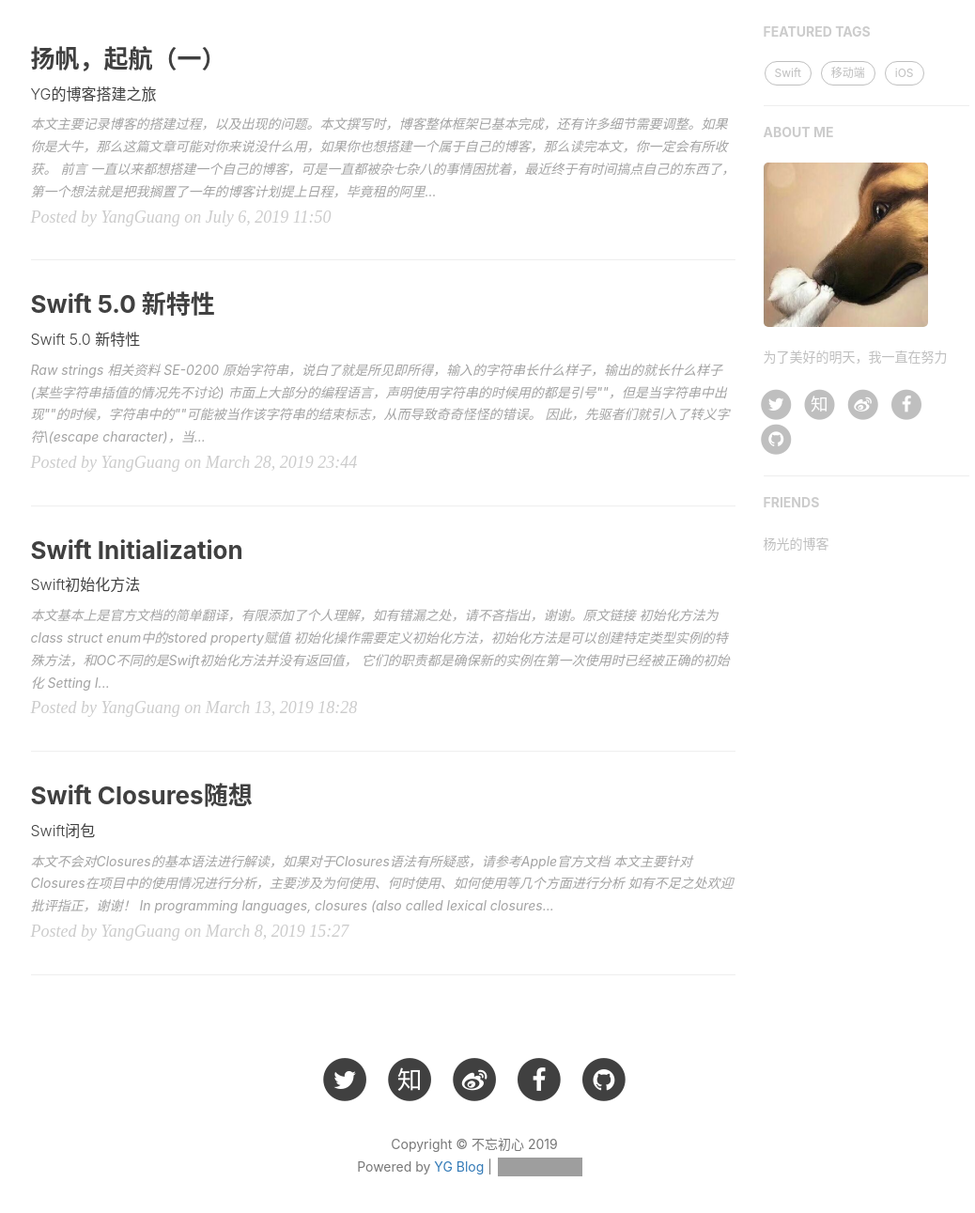
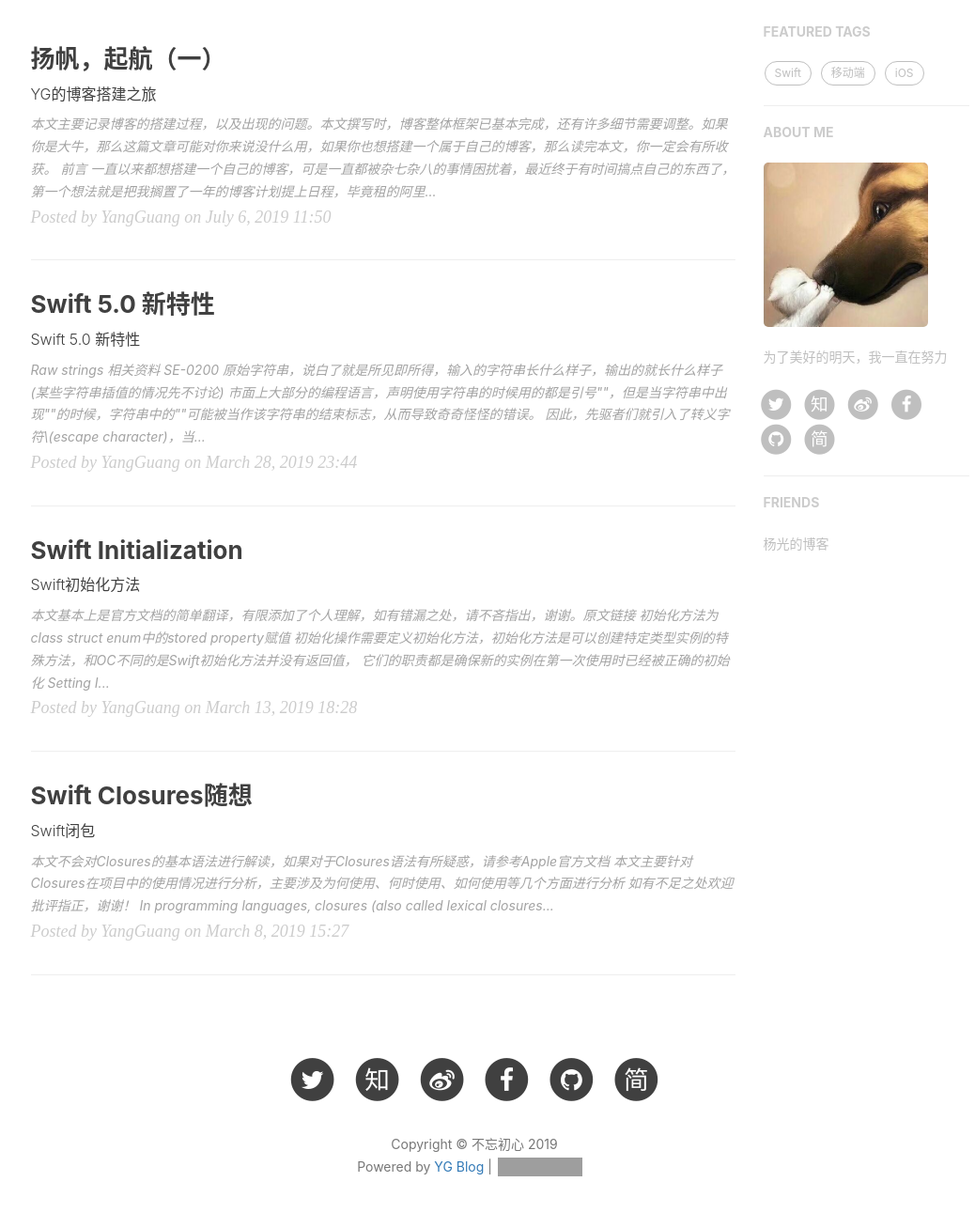
Before and after one commit to Winterdirge/MyBlog, a Jekyll site: the page built from index.html, in a window 1280 px wide and 1400 px high, scrolled down 368 px, cut to the strip 54-1345 px from the top of the window. Shown: the whole strip at 94% size, without its empty margins (135-1173 px from the left). Built offline with Jekyll 4.4.1, drawn with Linux system fonts in a browser that asks for light colours; nearby versions of some CDN libraries; the list of posts is cut into pages by our own code; comment, search, counter and statistics services are not loaded; grey boxes are pictures that could not be loaded.

Commit message:
add jianshu link.

```diff
--- a/_config.yml
+++ b/_config.yml
@@ -18,6 +18,7 @@
 twitter_username: Cofilk
 facebook_username: yangguangg
 zhihu_username: yangguangg
+jianshu_username: 121febe748cc
 
 # Build settings
 highlighter: rouge
--- a/_includes/sns-links.html
+++ b/_includes/sns-links.html
@@ -78,4 +78,14 @@
     </a>
   </li>
   {% endif %}
+  {% if site.jianshu_username %}
+  <li>
+    <a target="_blank" href="https://www.jianshu.com/u/{{ site.jianshu_username }}">
+      <span class="fa-stack fa-lg">
+        <i class="fa fa-circle fa-stack-2x"></i>
+        <i class="fa fa-jianshu fa-stack-1x fa-inverse">简</i>
+      </span>
+    </a>
+  </li>
+  {% endif %}
 </ul>
```
